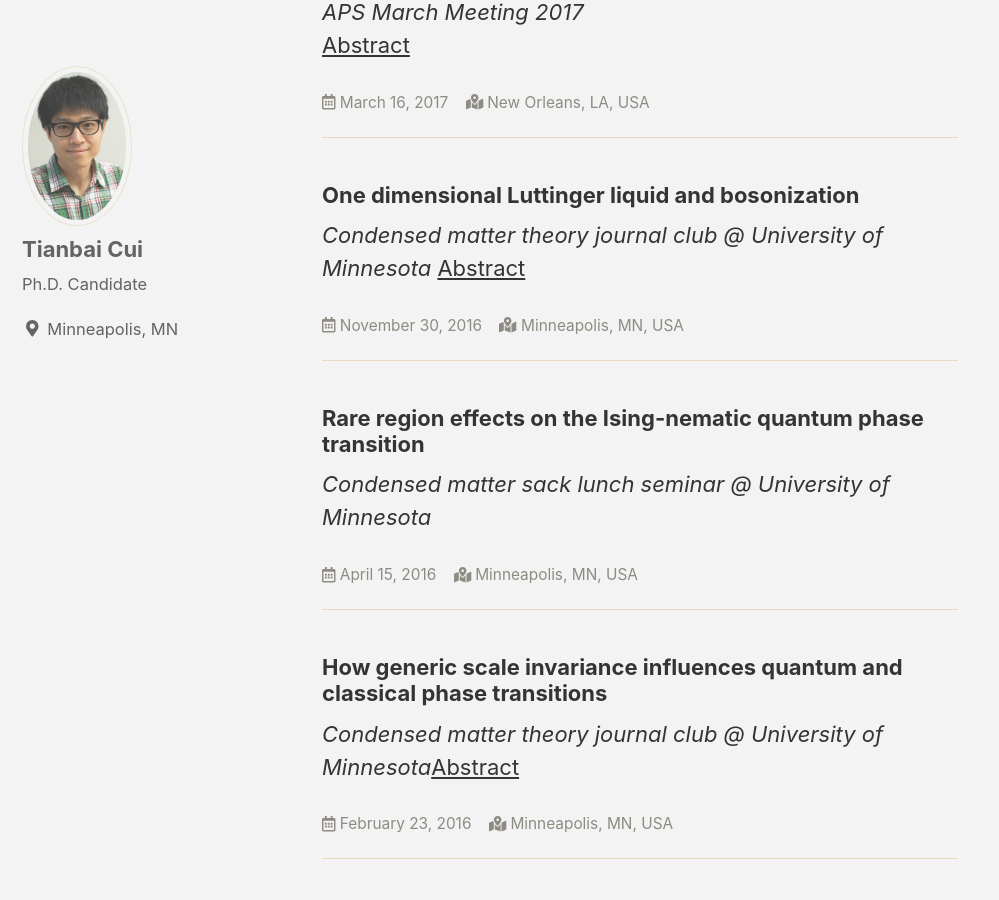
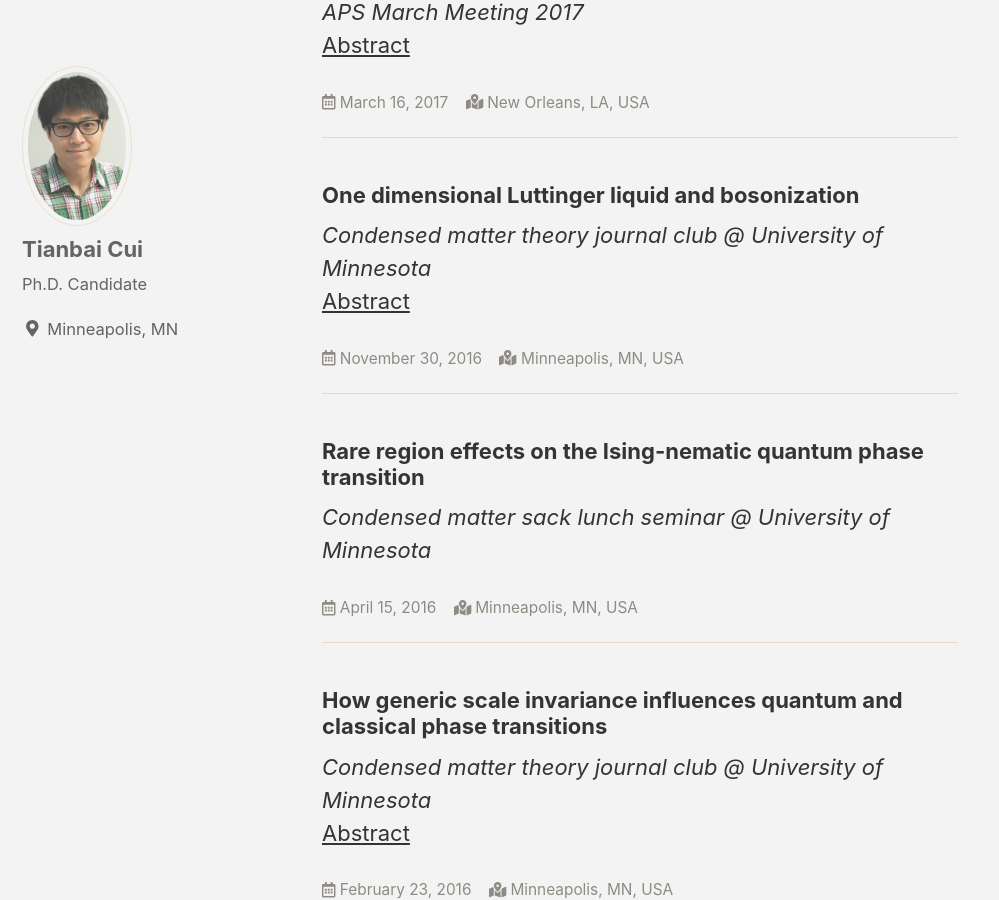
Before and after one commit to TianbaiCui/tianbaicui.github.io, a Jekyll site: the page built from _pages/Talks.md, in a window 1280 px wide and 900 px high, scrolled down 1815 px. Shown: the whole window, without its empty margins (0-999 px from the left). Built offline with Jekyll 4.4.1, drawn with Linux system fonts in a browser that asks for light colours; nearby versions of some CDN libraries.

```diff
--- a/_pages/Talks.md
+++ b/_pages/Talks.md
@@ -26,7 +26,8 @@ header:
 ---
 <hr />
 <h3>One dimensional Luttinger liquid and bosonization</h3>
-<em>Condensed matter theory journal club @ University of Minnesota</em> <a href="http://www.physics.umn.edu/events/calendar/spa.all/2016/fall/calendar.html?item=44941">Abstract</a>
+<em>Condensed matter theory journal club @ University of Minnesota</em> <br>
+<a href="http://www.physics.umn.edu/events/calendar/spa.all/2016/fall/calendar.html?item=44941">Abstract</a>
 <p class="page__meta" style="font-size:70%;"> <i class="far fa-calendar-alt" aria-hidden="true"></i> {{ "2016-11-30" | date: '%B %d, %Y' }} &nbsp;&nbsp; <i class="fas fa-map-marked-alt"></i> Minneapolis, MN, USA</p>
 <hr>
 ---
@@ -38,17 +39,20 @@ header:
 ---
 <hr />
 <h3>How generic scale invariance influences quantum and classical phase transitions</h3>
-<em>Condensed matter theory journal club @ University of Minnesota</em><a href="http://www.physics.umn.edu/events/calendar/spa.all/2016/spring/calendar.html?item=40371">Abstract</a>
+<em>Condensed matter theory journal club @ University of Minnesota</em> <br>
+<a href="http://www.physics.umn.edu/events/calendar/spa.all/2016/spring/calendar.html?item=40371">Abstract</a>
 <p class="page__meta" style="font-size:70%;"> <i class="far fa-calendar-alt" aria-hidden="true"></i> {{ "2016-02-23" | date: '%B %d, %Y' }} &nbsp;&nbsp; <i class="fas fa-map-marked-alt"></i> Minneapolis, MN, USA</p>
 <hr>
 ---
 <hr />
 <h3>Majorana modes in solid-state systems</h3>
-<em>Condensed matter theory journal club @ University of Minnesota</em> <a href="http://www.physics.umn.edu/events/calendar/spa.all/2015/spring/calendar.html?item=34381">Abstract</a>
+<em>Condensed matter theory journal club @ University of Minnesota</em> <br>
+<a href="http://www.physics.umn.edu/events/calendar/spa.all/2015/spring/calendar.html?item=34381">Abstract</a>
 <p class="page__meta" style="font-size:70%;"> <i class="far fa-calendar-alt" aria-hidden="true"></i> {{ "2015-04-07" | date: '%B %d, %Y' }} &nbsp;&nbsp; <i class="fas fa-map-marked-alt"></i> Minneapolis, MN, USA</p>
 <hr>
 ---
 <hr />
 <h3>Griffiths effects at classical and quantum phase transitions</h3>
-<em>Condensed matter theory journal club @ University of Minnesota</em> <a href="http://www.physics.umn.edu/events/calendar/spa.all/2014/fall/calendar.html?item=32121">Abstract</a>
+<em>Condensed matter theory journal club @ University of Minnesota</em> <br>
+<a href="http://www.physics.umn.edu/events/calendar/spa.all/2014/fall/calendar.html?item=32121">Abstract</a>
 <p class="page__meta" style="font-size:70%;"> <i class="far fa-calendar-alt" aria-hidden="true"></i> {{ "2014-12-08" | date: '%B %d, %Y' }} &nbsp;&nbsp; <i class="fas fa-map-marked-alt"></i> Minneapolis, MN, USA</p>
```
